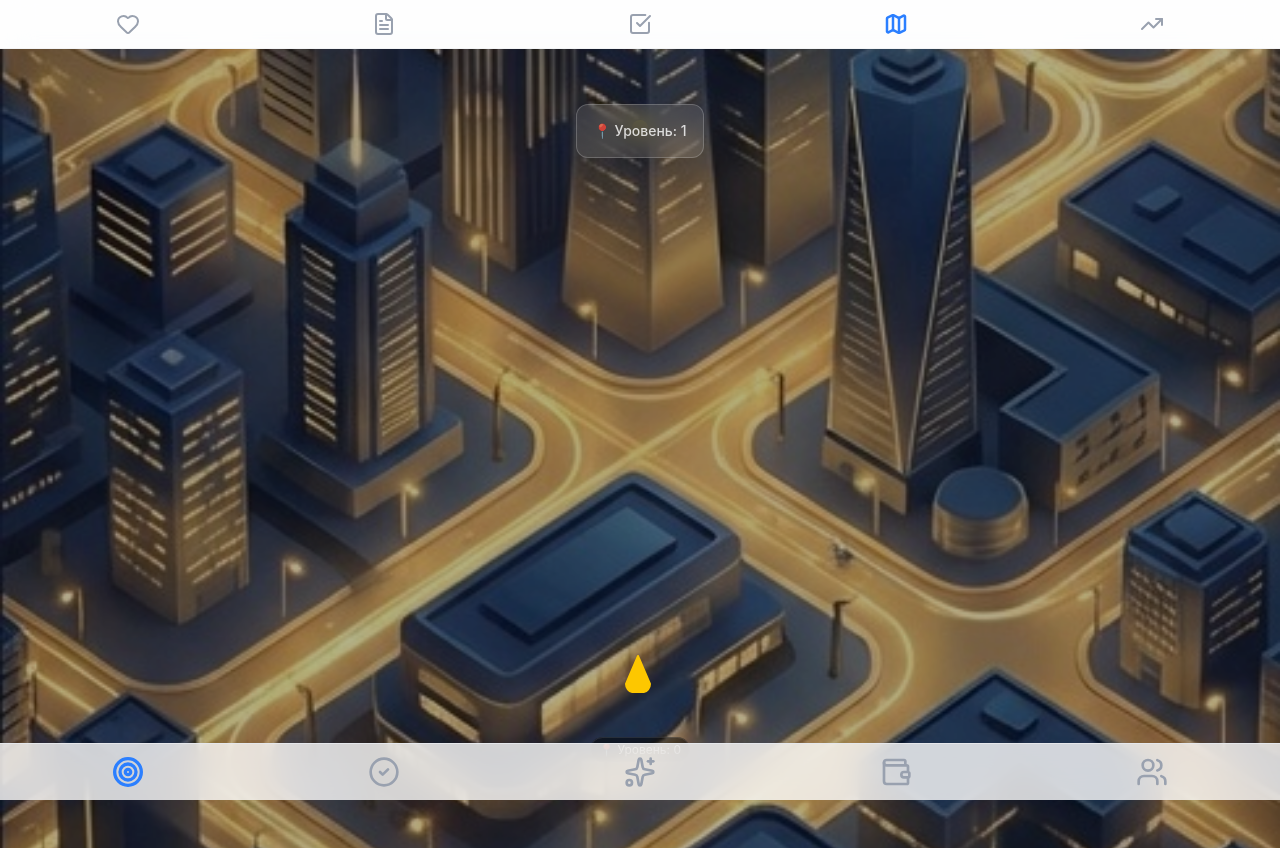
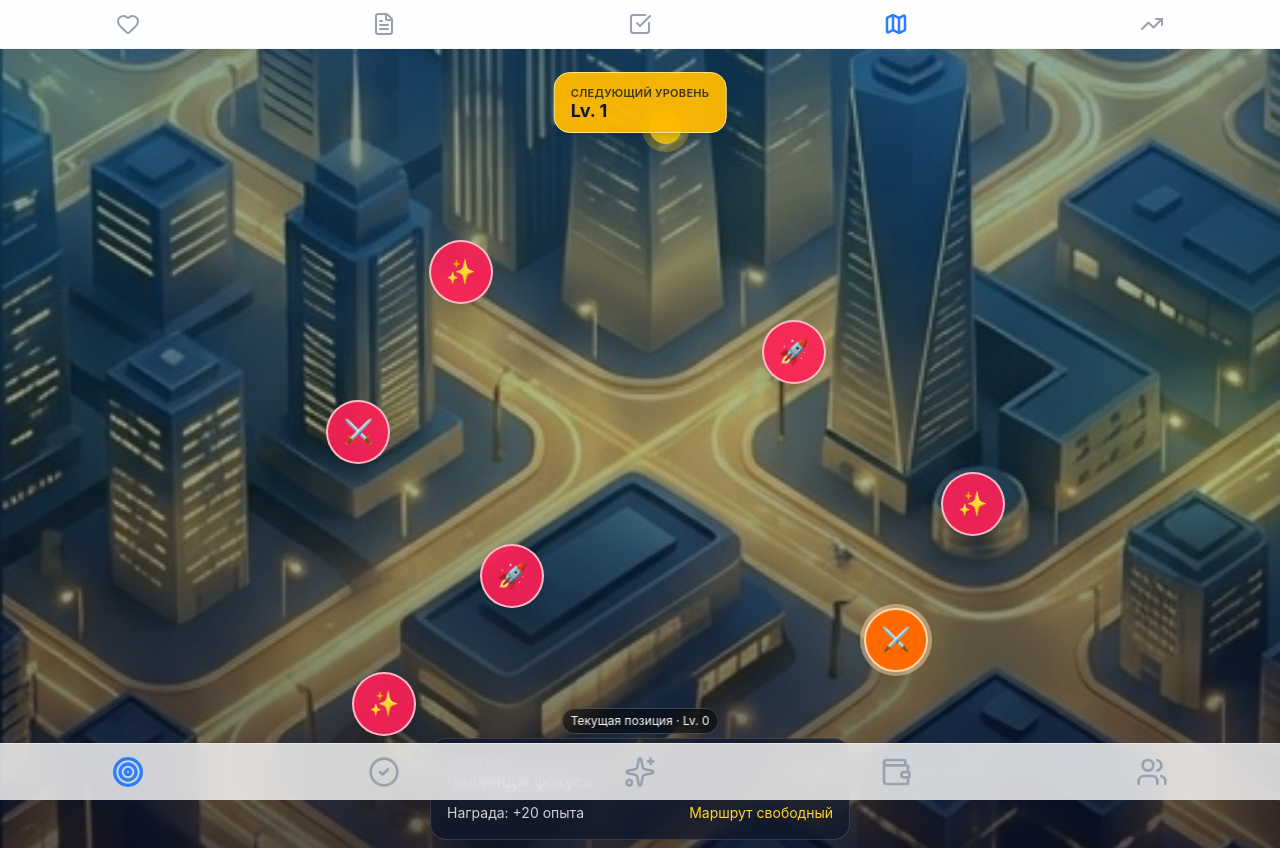
Before and after one commit to Evgeniyzuev/abundance-effect, a Next.js app: page /goals in a window 1280 px wide. Both pictures are taken after a click on the button 896 px from the left and 24 px from the top of the page. Built offline with nearby package versions, Linux system fonts and the light colour scheme; no server answers; the database is empty; what @tonconnect/ui-react would draw is missing.

Commit message:
Enhance Roadmap component with interactive points of interest and improve localization strings

```diff
--- a/components/goals/Roadmap.tsx
+++ b/components/goals/Roadmap.tsx
@@ -1,17 +1,26 @@
-import { useState, useEffect } from 'react';
-import { useLanguage } from '@/context/LanguageContext';
+import { useState, useEffect, useMemo } from 'react';
 import { useUser } from '@/context/UserContext';
 import { useLevelCheck } from '@/hooks/useLevelCheck';
 import { createClient } from '@/utils/supabase/client';
 import { motion } from 'framer-motion';
 
+type InterestPoint = {
+    id: string;
+    x: number;
+    y: number;
+    type: 'challenge' | 'wish' | 'boost';
+    title: string;
+    reward: string;
+    difficulty: 'easy' | 'medium' | 'hard';
+};
+
 export default function Roadmap() {
-    const { t } = useLanguage();
     const { user } = useUser();
     const { levelThresholds } = useLevelCheck();
     const supabase = createClient();
 
     const [mapImage, setMapImage] = useState<string>('/images/roadmap_bg.png');
+    const [selectedPointId, setSelectedPointId] = useState<string>('poi-2');
 
     // Load map background from game_items
     useEffect(() => {
@@ -54,6 +63,39 @@ export default function Roadmap() {
     const currentLevel = calculateCurrentLevel();
     const nextLevel = currentLevel + 1;
 
+    const points: InterestPoint[] = useMemo(
+        () => [
+            { id: 'poi-1', x: 30, y: 82, type: 'wish', title: 'Микро-желание', reward: '+10 опыта', difficulty: 'easy' },
+            { id: 'poi-2', x: 70, y: 74, type: 'challenge', title: 'Челлендж фокуса', reward: '+20 опыта', difficulty: 'medium' },
+            { id: 'poi-3', x: 40, y: 66, type: 'boost', title: 'Буст привычки', reward: '+15 опыта', difficulty: 'easy' },
+            { id: 'poi-4', x: 76, y: 57, type: 'wish', title: 'Полезное желание', reward: '+25 опыта', difficulty: 'medium' },
+            { id: 'poi-5', x: 28, y: 48, type: 'challenge', title: 'Челлендж энергии', reward: '+30 опыта', difficulty: 'hard' },
+            { id: 'poi-6', x: 62, y: 38, type: 'boost', title: 'Спринт дня', reward: '+20 опыта', difficulty: 'medium' },
+            { id: 'poi-7', x: 36, y: 28, type: 'wish', title: 'Большое желание', reward: '+40 опыта', difficulty: 'hard' },
+        ],
+        [],
+    );
+
+    const selectedPoint = points.find((point) => point.id === selectedPointId) ?? points[0];
+
+    const getIcon = (type: InterestPoint['type']) => {
+        if (type === 'challenge') return '⚔️';
+        if (type === 'wish') return '✨';
+        return '🚀';
+    };
+
+    const getTypeLabel = (type: InterestPoint['type']) => {
+        if (type === 'challenge') return 'Челлендж';
+        if (type === 'wish') return 'Желание';
+        return 'Буст';
+    };
+
+    const getDifficultyColor = (difficulty: InterestPoint['difficulty']) => {
+        if (difficulty === 'easy') return 'text-emerald-200';
+        if (difficulty === 'medium') return 'text-amber-200';
+        return 'text-rose-200';
+    };
+
     return (
         <div className="relative h-screen w-full overflow-hidden">
             {/* Background Map */}
@@ -61,75 +103,118 @@ export default function Roadmap() {
                 className="absolute inset-0 bg-cover bg-center bg-no-repeat z-0"
                 style={{ backgroundImage: `url('${mapImage}')` }}
             >
-                <div className="absolute inset-0 bg-black/30" /> {/* Overlay for better contrast */}
+                <div className="absolute inset-0 bg-gradient-to-b from-sky-900/45 via-emerald-950/30 to-slate-950/65" />
+                <div className="absolute -top-14 -left-10 w-44 h-44 rounded-full bg-cyan-300/20 blur-3xl" />
+                <div className="absolute top-1/3 -right-14 w-56 h-56 rounded-full bg-lime-300/15 blur-3xl" />
+                <div className="absolute bottom-12 left-1/4 w-64 h-40 rounded-full bg-amber-200/10 blur-3xl" />
             </div>
 
-            {/* Route Visualization (SVG) */}
+            {/* Route Visualization */}
             <svg className="absolute inset-0 w-full h-full z-10 pointer-events-none">
-                {/* Semi-transparent yellow route line from triangle to level marker */}
+                {/* Main S-shaped track */}
                 <path
-                    d="M 50% 85% L 50% 15%"
+                    d="M 50% 89% C 20% 82%, 80% 74%, 68% 64% C 54% 54%, 21% 48%, 34% 36% C 48% 25%, 65% 22%, 52% 10%"
                     fill="none"
-                    stroke="rgba(255, 215, 0, 0.4)"
+                    stroke="rgba(255, 255, 255, 0.25)"
+                    strokeWidth="16"
+                    strokeLinecap="round"
+                    strokeLinejoin="round"
+                />
+                <path
+                    d="M 50% 89% C 20% 82%, 80% 74%, 68% 64% C 54% 54%, 21% 48%, 34% 36% C 48% 25%, 65% 22%, 52% 10%"
+                    fill="none"
+                    stroke="rgba(253, 224, 71, 0.85)"
                     strokeWidth="6"
+                    strokeDasharray="14 16"
                     strokeLinecap="round"
-                />
-
-                {/* Semi-transparent white route line from bottom to top */}
-                <path
-                    d="M 50% 100% L 50% 0%"
-                    fill="none"
-                    stroke="rgba(255, 255, 255, 0.3)"
-                    strokeWidth="6"
-                    strokeLinecap="round"
-                />
-
-                {/* Dashed path from bottom to top */}
-                <path
-                    d="M 50% 90% Q 20% 70% 50% 50% T 50% 10%"
-                    fill="none"
-                    stroke="rgba(255, 255, 255, 0.6)"
-                    strokeWidth="4"
-                    strokeDasharray="10, 10"
-                    strokeLinecap="round"
+                    strokeLinejoin="round"
                 />
 
                 {/* Next Level Point */}
-                <circle cx="50%" cy="10%" r="8" fill="#FFD700" className="animate-pulse" />
+                <circle cx="52%" cy="10%" r="16" fill="rgba(250, 204, 21, 0.95)" />
+                <circle cx="52%" cy="10%" r="24" fill="rgba(250, 204, 21, 0.28)" />
             </svg>
 
-            {/* Content Overlay */}
-            <div className="absolute inset-0 z-20 flex flex-col justify-between p-6">
-                {/* Top Section: Next Level Info */}
-                <div className="mt-8 flex flex-col items-center">
+            <div className="absolute inset-0 z-20">
+                {/* Next Level badge */}
+                <div className="absolute top-6 left-1/2 -translate-x-1/2">
                     <motion.div
-                        initial={{ opacity: 0, y: -20 }}
+                        initial={{ opacity: 0, y: -16 }}
                         animate={{ opacity: 1, y: 0 }}
-                        className="bg-white/10 backdrop-blur-md border border-white/20 rounded-xl p-4 text-center text-white"
+                        className="bg-amber-400/95 text-slate-900 border border-amber-200 rounded-2xl px-4 py-3 shadow-xl"
                     >
-                        <div className="text-sm font-medium opacity-80">📍 Уровень: {nextLevel}</div>
+                        <div className="text-[11px] uppercase tracking-wide font-semibold opacity-80">Следующий уровень</div>
+                        <div className="font-bold text-lg leading-none">Lv. {nextLevel}</div>
                     </motion.div>
                 </div>
 
-                {/* Bottom Section: User Arrow */}
-                <div className="mb-16 flex flex-col items-center">
+                {/* Current position marker */}
+                <div className="absolute left-1/2 bottom-16 -translate-x-1/2 flex flex-col items-center">
                     <motion.div
                         initial={{ scale: 0.8, opacity: 0 }}
                         animate={{ scale: 1, opacity: 1 }}
-                        transition={{ delay: 0.2 }}
-                        className="relative"
+                        transition={{ delay: 0.15 }}
+                        className="relative flex flex-col items-center"
                     >
-                        {/* Yellow Triangle Navigator Icon */}
-                        <div className="relative text-yellow-400 p-6">
-                            <svg xmlns="http://www.w3.org/2000/svg" width="48" height="48" viewBox="0 0 24 24" fill="currentColor" stroke="currentColor" strokeWidth="1" strokeLinecap="round" strokeLinejoin="round">
-                                <path d="M12 2 L18 16 C18 18 16.5 20 15 20 L9 20 C7.5 20 6 18 6 16 L12 2 Z" fill="currentColor" stroke="currentColor" />
+                        <div className="px-2 py-1 rounded-full bg-black/50 border border-white/20 text-white text-xs mb-2 backdrop-blur-sm">
+                            Текущая позиция · Lv. {currentLevel}
+                        </div>
+                        <div className="text-amber-300 drop-shadow-[0_6px_12px_rgba(253,224,71,0.55)] animate-bounce">
+                            <svg xmlns="http://www.w3.org/2000/svg" width="42" height="42" viewBox="0 0 24 24" fill="currentColor">
+                                <path d="M12 3L4 15h5v6h6v-6h5L12 3z" />
                             </svg>
                         </div>
+                    </motion.div>
+                </div>
 
-                        <div className="mt-3 text-center">
-                            <span className="bg-black/50 text-white text-xs px-2 py-1 rounded-full backdrop-blur-sm border border-white/10">
-                                📍 Уровень: {currentLevel}
-                            </span>
+                {/* Interactive POI points */}
+                {points.map((point) => {
+                    const isSelected = point.id === selectedPoint.id;
+                    return (
+                        <button
+                            key={point.id}
+                            type="button"
+                            onClick={() => setSelectedPointId(point.id)}
+                            className="absolute -translate-x-1/2 -translate-y-1/2 z-30"
+                            style={{ left: `${point.x}%`, top: `${point.y}%` }}
+                        >
+                            <motion.div
+                                whileTap={{ scale: 0.94 }}
+                                whileHover={{ scale: 1.06 }}
+                                className={[
+                                    'w-16 h-16 rounded-full border-2 shadow-xl backdrop-blur-sm',
+                                    'flex items-center justify-center text-2xl',
+                                    isSelected
+                                        ? 'bg-orange-500 border-orange-200 ring-4 ring-orange-200/50'
+                                        : 'bg-rose-500/90 border-rose-200/90',
+                                ].join(' ')}
+                            >
+                                {getIcon(point.type)}
+                            </motion.div>
+                        </button>
+                    );
+                })}
+
+                {/* Selected point info card */}
+                <div className="absolute left-1/2 bottom-2 -translate-x-1/2 w-[min(92vw,420px)]">
+                    <motion.div
+                        key={selectedPoint.id}
+                        initial={{ opacity: 0, y: 8 }}
+                        animate={{ opacity: 1, y: 0 }}
+                        className="rounded-2xl bg-slate-900/75 border border-white/15 p-4 text-white backdrop-blur-md"
+                    >
+                        <div className="flex items-center justify-between gap-3">
+                            <div>
+                                <div className="text-[11px] uppercase tracking-wide opacity-75">{getTypeLabel(selectedPoint.type)}</div>
+                                <div className="text-base font-semibold leading-tight">{selectedPoint.title}</div>
+                            </div>
+                            <div className={`text-xs font-semibold ${getDifficultyColor(selectedPoint.difficulty)}`}>
+                                {selectedPoint.difficulty === 'easy' ? 'Легко' : selectedPoint.difficulty === 'medium' ? 'Средне' : 'Сложно'}
+                            </div>
+                        </div>
+                        <div className="mt-3 flex items-center justify-between text-sm">
+                            <span className="opacity-80">Награда: {selectedPoint.reward}</span>
+                            <span className="text-amber-300">Маршрут свободный</span>
                         </div>
                     </motion.div>
                 </div>
--- a/locales/en.json
+++ b/locales/en.json
@@ -80,7 +80,7 @@
     "wallet.core_growth_calculator": "Core Growth Calculator",
     "wallet.time_to_target": "Time to Target",
     "wallet.start_core": "Start Core",
-    "wallet.daily_rewards": "Daily Rewards",
+    "wallet.daily_rewards": "Daily",
     "wallet.years": "Years",
     "wallet.future_core": "Future Core",
     "wallet.target_amount": "Target Core Amount",
--- a/locales/ru.json
+++ b/locales/ru.json
@@ -80,7 +80,7 @@
     "wallet.core_growth_calculator": "Калькулятор Роста Ядра",
     "wallet.time_to_target": "Время до Цели",
     "wallet.start_core": "Начальное Ядро",
-    "wallet.daily_rewards": "Ежедневные Награды",
+    "wallet.daily_rewards": "Ежедневно",
     "wallet.years": "Лет",
     "wallet.future_core": "Будущее Ядро",
     "wallet.target_amount": "Целевая Сумма Ядра",
```
Also changed, not shown: 1 other file (tests, documents, lock files or other folders).
